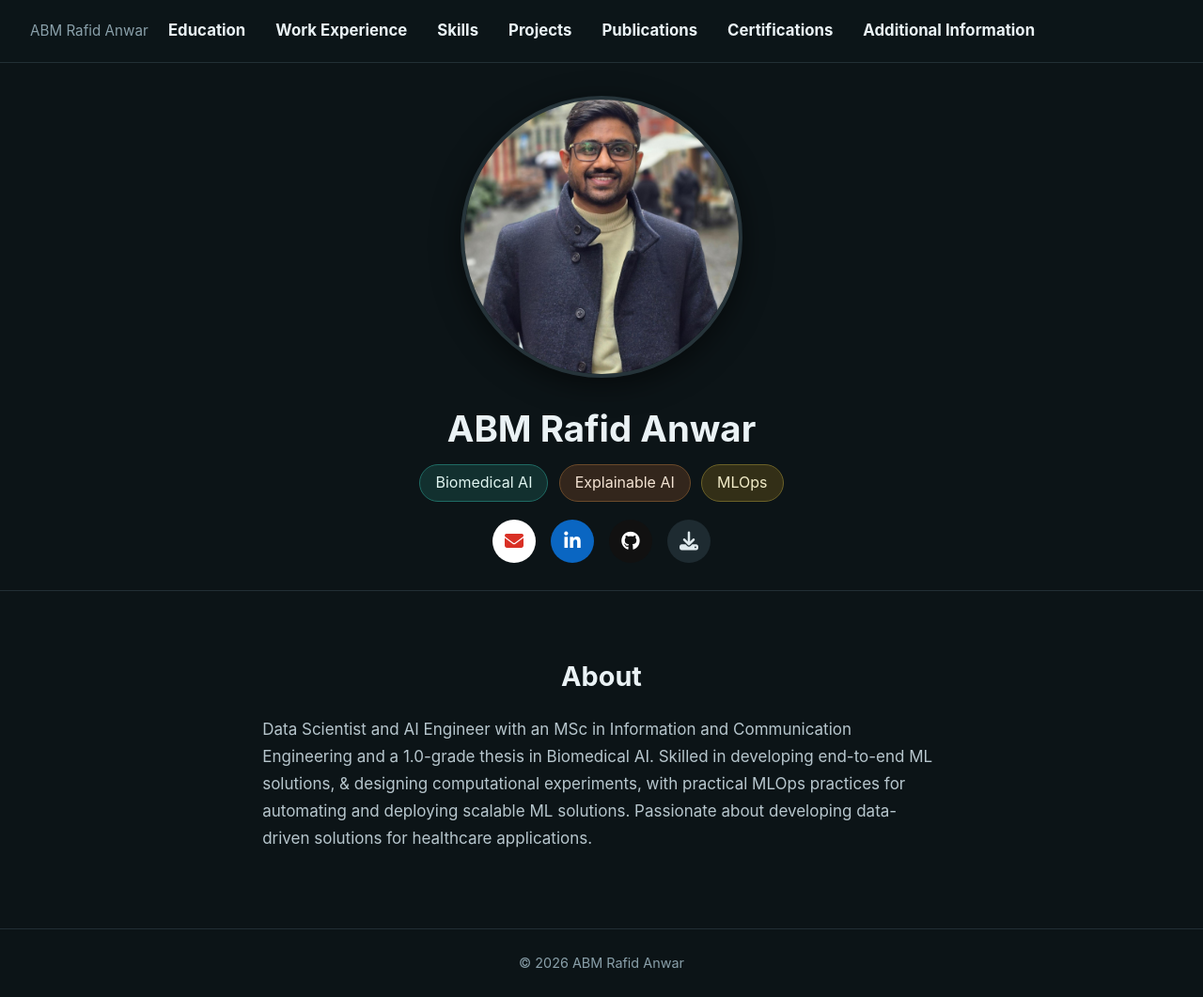
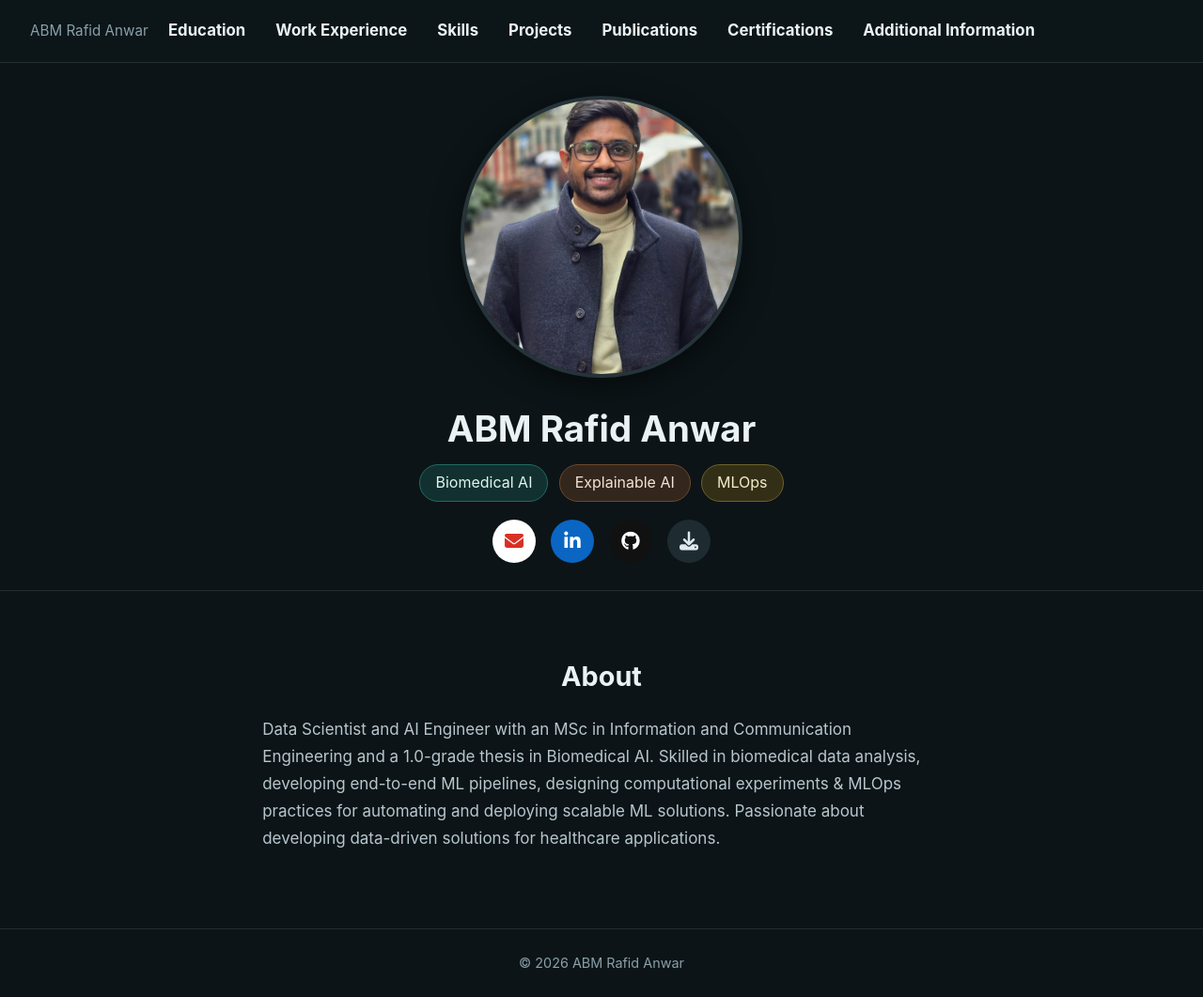
Before and after one commit to RafidAnwar/rafidanwar.github.io, a Jekyll site: the page built from index.md, in a window 1280 px wide and 1061 px high. Shown: the whole window at 94% size. Built offline with Jekyll 4.4.1, drawn with Linux system fonts in a browser that asks for light colours.

Commit message:
Update index.md

```diff
--- a/index.md
+++ b/index.md
@@ -5,4 +5,4 @@ title: "Rafid Anwar - Portfolio Website"
 ---
 
 ## About
-Data Scientist and AI Engineer with an MSc in Information and Communication Engineering and a 1.0-grade thesis in Biomedical AI. Skilled in developing end-to-end ML solutions, & designing computational experiments, with practical MLOps practices for automating and deploying scalable ML solutions. Passionate about developing data-driven solutions for healthcare applications.
+Data Scientist and AI Engineer with an MSc in Information and Communication Engineering and a 1.0-grade thesis in Biomedical AI. Skilled in  biomedical data analysis, developing end-to-end ML pipelines, designing computational experiments & MLOps practices for automating and deploying scalable ML solutions. Passionate about developing data-driven solutions for healthcare applications.
```
